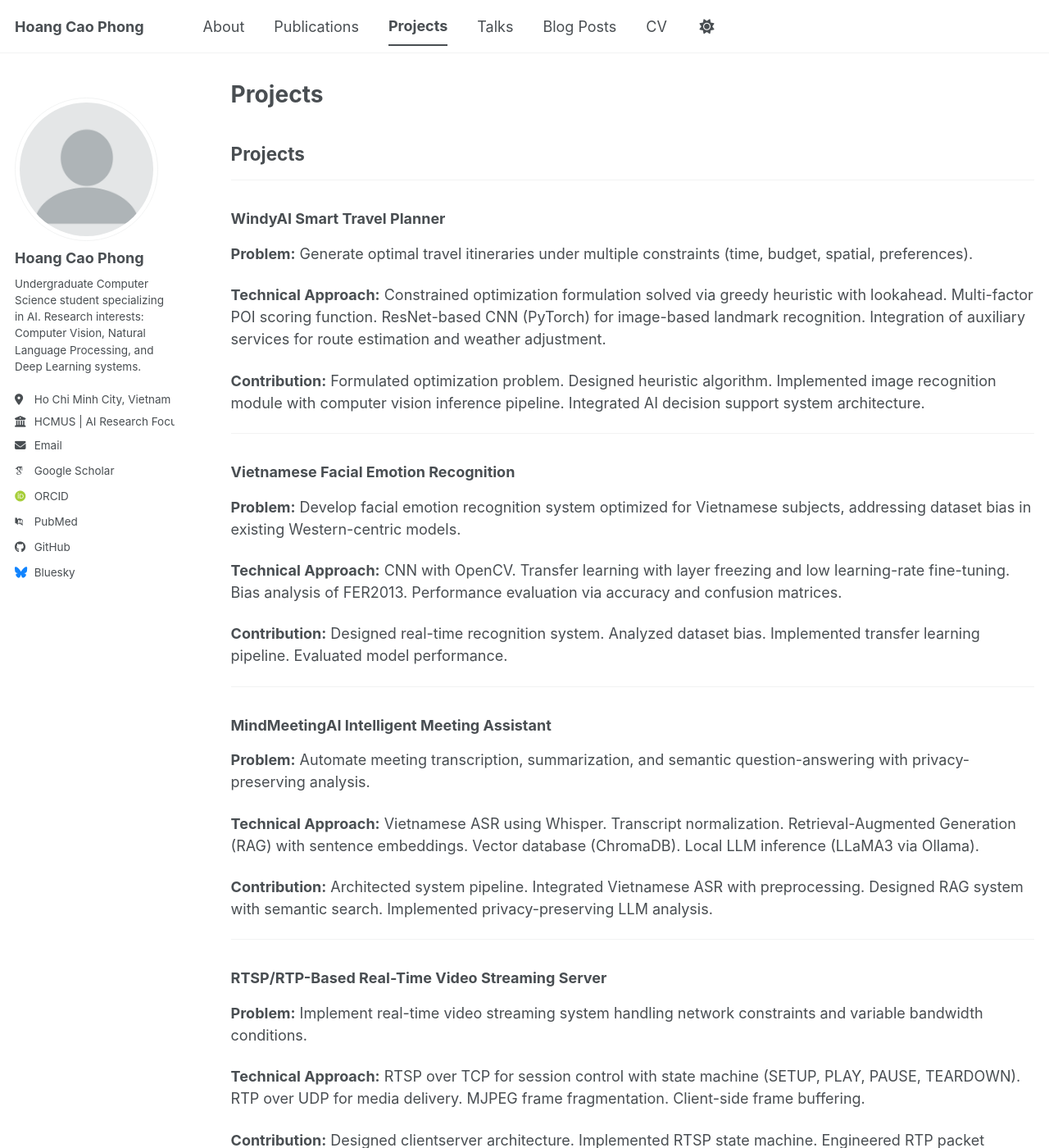
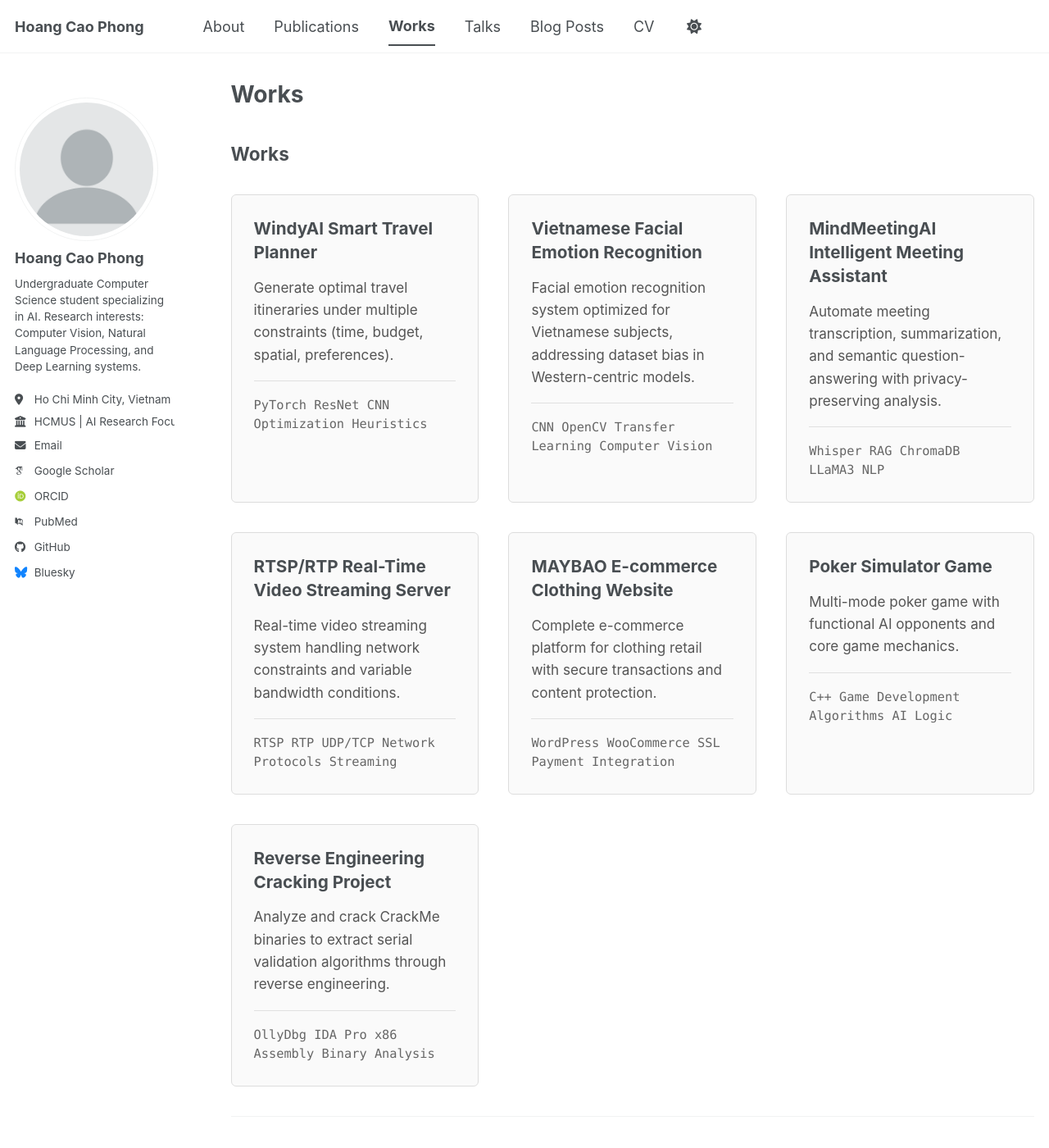
Before and after one commit to HoangCaoPhong/HoangCaoPhong.github.io, a Jekyll site: the page built from _pages/works.md, in a window 1280 px wide and 1400 px high. Shown: the whole window at 82% size. Built offline with Jekyll 4.4.1, drawn with Linux system fonts in a browser that asks for light colours; some web fonts are replaced; our own code applies the rules of GitHub Pages for plain Markdown files; a script bundle is joined from its source files by our own code; library files that are not in the unit come from our copies; some of the changed text lies outside the part shown.

Commit message:
refactor: convert projects to works with grid-based card layout
- Rename /projects/  /works/
- Create grid-based card layout (responsive, mobile-friendly)
- Each card: title, one-sentence description, tech stack
- Detailed descriptions below card grid
- Update navigation: Projects  Works
- Remove old projects.md
- Keep all CV-verified content, no new projects added
- Maintain academic, neutral tone

```diff
--- a/_data/navigation.yml
+++ b/_data/navigation.yml
@@ -8,8 +8,8 @@ main:
   - title: "Publications"
     url: /publications/
 
-  - title: "Projects"
-    url: /projects/
+  - title: "Works"
+    url: /works/
 
   - title: "Talks"
     url: /talks/
--- a/_pages/projects.md
+++ b/_pages/works.md
@@ -1,17 +1,143 @@
 ---
 layout: archive
-title: "Projects"
-permalink: /projects/
+title: "Works"
+permalink: /works/
 author_profile: true
 ---
 
-## Projects
+<style>
+  .works-grid {
+    display: grid;
+    grid-template-columns: repeat(auto-fill, minmax(300px, 1fr));
+    gap: 2rem;
+    margin: 2rem 0;
+  }
+
+  .work-card {
+    border: 1px solid #ddd;
+    border-radius: 6px;
+    padding: 1.5rem;
+    background: #fafafa;
+    transition: box-shadow 0.2s;
+  }
+
+  .work-card:hover {
+    box-shadow: 0 4px 12px rgba(0,0,0,0.1);
+  }
+
+  .work-card h3 {
+    margin-top: 0;
+    font-size: 1.15rem;
+    line-height: 1.4;
+  }
+
+  .work-description {
+    font-size: 0.95rem;
+    line-height: 1.6;
+    color: #555;
+    margin: 0.75rem 0;
+  }
+
+  .work-tech {
+    font-size: 0.85rem;
+    color: #666;
+    font-family: "Monaco", monospace;
+    margin-top: 1rem;
+    padding-top: 1rem;
+    border-top: 1px solid #e0e0e0;
+  }
+
+  .tech-tag {
+    display: inline-block;
+    background: #f0f0f0;
+    padding: 0.25rem 0.6rem;
+    margin: 0.25rem 0.25rem 0.25rem 0;
+    border-radius: 3px;
+    font-size: 0.8rem;
+  }
+</style>
+
+## Works
+
+<div class="works-grid">
+
+  <div class="work-card">
+    <h3>WindyAI  Smart Travel Planner</h3>
+    <p class="work-description">
+      Generate optimal travel itineraries under multiple constraints (time, budget, spatial, preferences).
+    </p>
+    <div class="work-tech">
+      PyTorch  ResNet  CNN  Optimization  Heuristics
+    </div>
+  </div>
+
+  <div class="work-card">
+    <h3>Vietnamese Facial Emotion Recognition</h3>
+    <p class="work-description">
+      Facial emotion recognition system optimized for Vietnamese subjects, addressing dataset bias in Western-centric models.
+    </p>
+    <div class="work-tech">
+      CNN  OpenCV  Transfer Learning  Computer Vision
+    </div>
+  </div>
+
+  <div class="work-card">
+    <h3>MindMeetingAI  Intelligent Meeting Assistant</h3>
+    <p class="work-description">
+      Automate meeting transcription, summarization, and semantic question-answering with privacy-preserving analysis.
+    </p>
+    <div class="work-tech">
+      Whisper  RAG  ChromaDB  LLaMA3  NLP
+    </div>
+  </div>
+
+  <div class="work-card">
+    <h3>RTSP/RTP Real-Time Video Streaming Server</h3>
+    <p class="work-description">
+      Real-time video streaming system handling network constraints and variable bandwidth conditions.
+    </p>
+    <div class="work-tech">
+      RTSP  RTP  UDP/TCP  Network Protocols  Streaming
+    </div>
+  </div>
+
+  <div class="work-card">
+    <h3>MAYBAO  E-commerce Clothing Website</h3>
+    <p class="work-description">
+      Complete e-commerce platform for clothing retail with secure transactions and content protection.
+    </p>
+    <div class="work-tech">
+      WordPress  WooCommerce  SSL  Payment Integration
+    </div>
+  </div>
+
+  <div class="work-card">
+    <h3>Poker Simulator Game</h3>
+    <p class="work-description">
+      Multi-mode poker game with functional AI opponents and core game mechanics.
+    </p>
+    <div class="work-tech">
+      C++  Game Development  Algorithms  AI Logic
+    </div>
+  </div>
+
+  <div class="work-card">
+    <h3>Reverse Engineering  Cracking Project</h3>
+    <p class="work-description">
+      Analyze and crack CrackMe binaries to extract serial validation algorithms through reverse engineering.
+    </p>
+    <div class="work-tech">
+      OllyDbg  IDA Pro  x86 Assembly  Binary Analysis
+    </div>
+  </div>
+
+</div>
 
 ---
 
+## Detailed Project Descriptions
+
 ### WindyAI  Smart Travel Planner
-
-**Problem:** Generate optimal travel itineraries under multiple constraints (time, budget, spatial, preferences).
 
 **Technical Approach:**
 Constrained optimization formulation solved via greedy heuristic with lookahead. Multi-factor POI scoring function. ResNet-based CNN (PyTorch) for image-based landmark recognition. Integration of auxiliary services for route estimation and weather adjustment.
@@ -23,8 +149,6 @@ Formulated optimization problem. Designed heuristic algorithm. Implemented image
 
 ### Vietnamese Facial Emotion Recognition
 
-**Problem:** Develop facial emotion recognition system optimized for Vietnamese subjects, addressing dataset bias in existing Western-centric models.
-
 **Technical Approach:**
 CNN with OpenCV. Transfer learning with layer freezing and low learning-rate fine-tuning. Bias analysis of FER2013. Performance evaluation via accuracy and confusion matrices.
 
@@ -34,8 +158,6 @@ Designed real-time recognition system. Analyzed dataset bias. Implemented transf
 ---
 
 ### MindMeetingAI  Intelligent Meeting Assistant
-
-**Problem:** Automate meeting transcription, summarization, and semantic question-answering with privacy-preserving analysis.
 
 **Technical Approach:**
 Vietnamese ASR using Whisper. Transcript normalization. Retrieval-Augmented Generation (RAG) with sentence embeddings. Vector database (ChromaDB). Local LLM inference (LLaMA3 via Ollama).
@@ -47,8 +169,6 @@ Architected system pipeline. Integrated Vietnamese ASR with preprocessing. Desig
 
 ### RTSP/RTP-Based Real-Time Video Streaming Server
 
-**Problem:** Implement real-time video streaming system handling network constraints and variable bandwidth conditions.
-
 **Technical Approach:**
 RTSP over TCP for session control with state machine (SETUP, PLAY, PAUSE, TEARDOWN). RTP over UDP for media delivery. MJPEG frame fragmentation. Client-side frame buffering.
 
@@ -58,8 +178,6 @@ Designed clientserver architecture. Implemented RTSP state machine. Engineered R
 ---
 
 ### MAYBAO  E-commerce Clothing Website
-
-**Problem:** Build complete e-commerce platform for clothing retail with secure transactions and content protection.
 
 **Technical Approach:**
 WordPress with WooCommerce. Responsive design. User authentication. Product catalog and shopping cart. QR code payment integration. SSL encryption. Security plugins. Invisible watermark for content protection.
@@ -71,8 +189,6 @@ Developed e-commerce website with core features. Enhanced security infrastructur
 
 ### Poker Simulator Game
 
-**Problem:** Develop multi-mode poker game with functional AI opponents.
-
 **Technical Approach:**
 C++ implementation with multiple game modes (PvP, PvE, Single Card Duel, Three Card Poker). Card shuffling algorithm. Hand ranking algorithm. AI opponent logic. Git version control.
 
@@ -82,8 +198,6 @@ Designed and implemented game mechanics. Engineered card shuffling and hand rank
 ---
 
 ### Reverse Engineering  Cracking Project
-
-**Problem:** Analyze and crack CrackMe binaries to extract serial validation algorithms.
 
 **Technical Approach:**
 Binary disassembly using OllyDbg. Static analysis with IDA Pro. x86 assembly analysis. Serial validation algorithm reconstruction. C++ keygen development.
```
